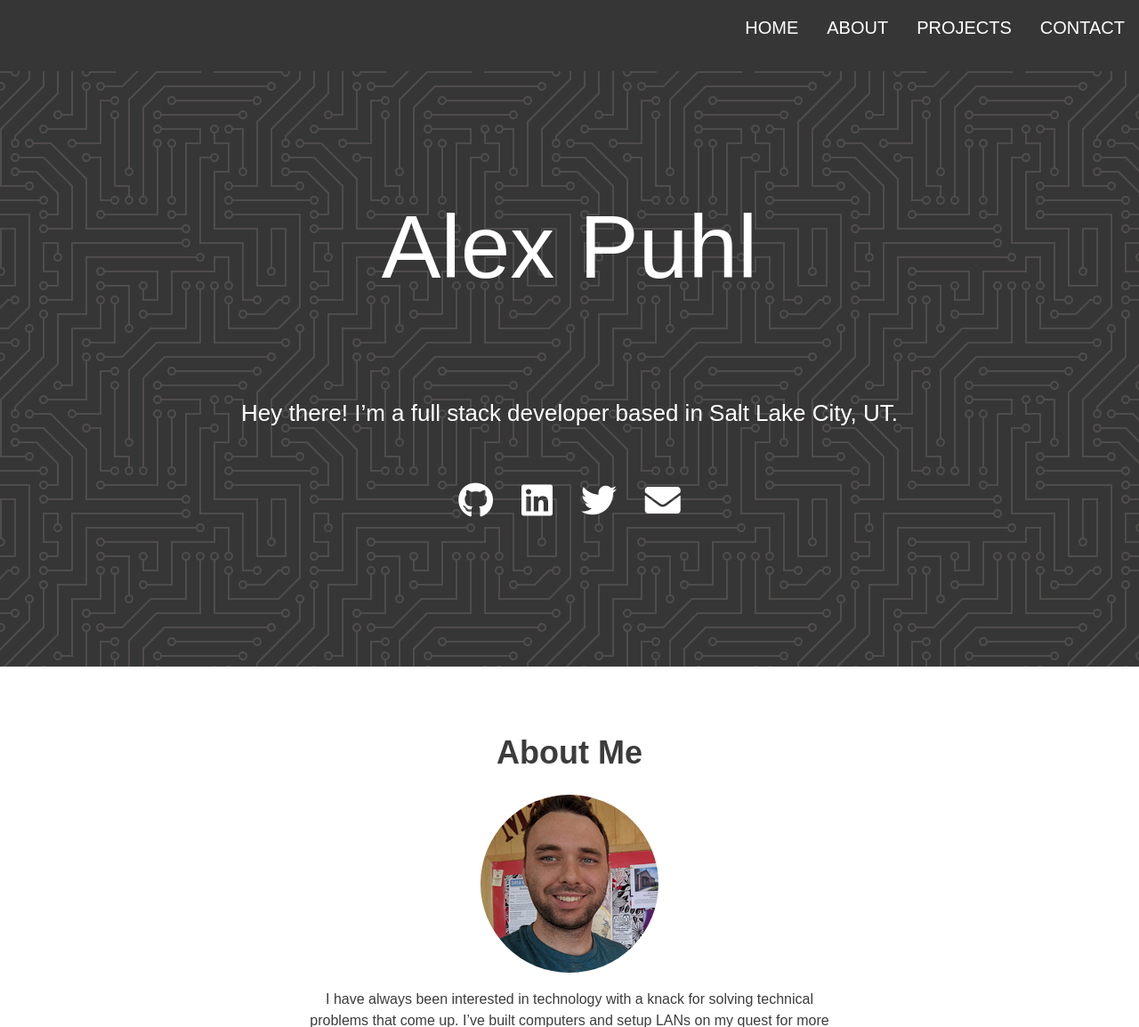
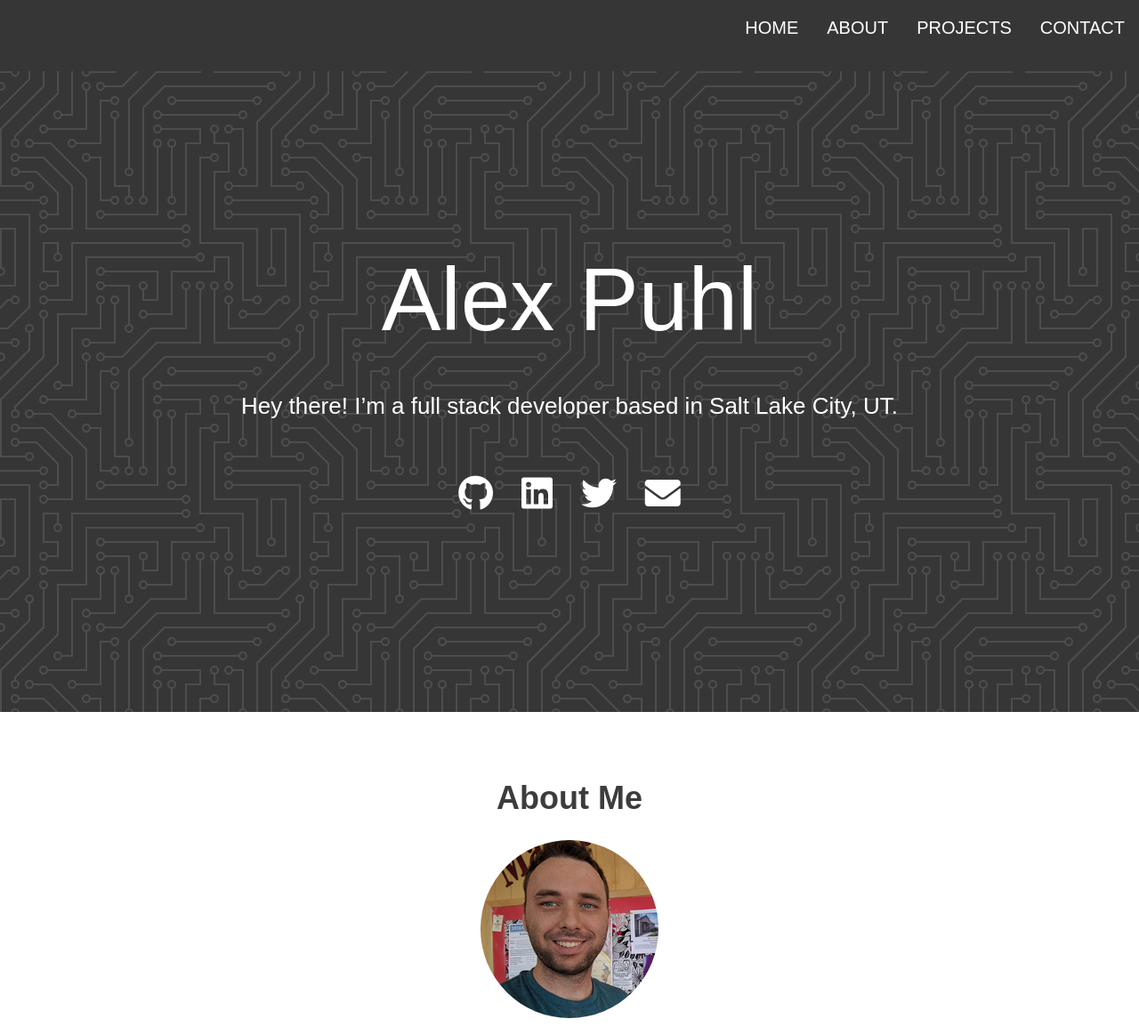
Before and after one commit to AlexanderPuhl/old_portfolio, a PHP site: page /index.html in a window 1280 px wide. Shown: the top 1154 px of the page at 89% size. Run offline with PHP 8.4, Linux system fonts and the light colour scheme; some libraries are stand-ins or nearby versions.

Commit message:
adjusted header padding and heights

```diff
--- a/styles/index.css
+++ b/styles/index.css
@@ -164,12 +164,13 @@ header {
   display: flex;
   flex-direction: column;
   justify-content: center;
-  min-height: calc(100vh - 51px);
-  padding: 0 10px;
+  min-height: calc(100vh);
+  padding: 20px 10px;
 }
 header h1 {
   font-size: 100px;
   font-weight: 100;
+  margin-bottom: 0;
 }
 header p {
   font-size: 26px;
```
